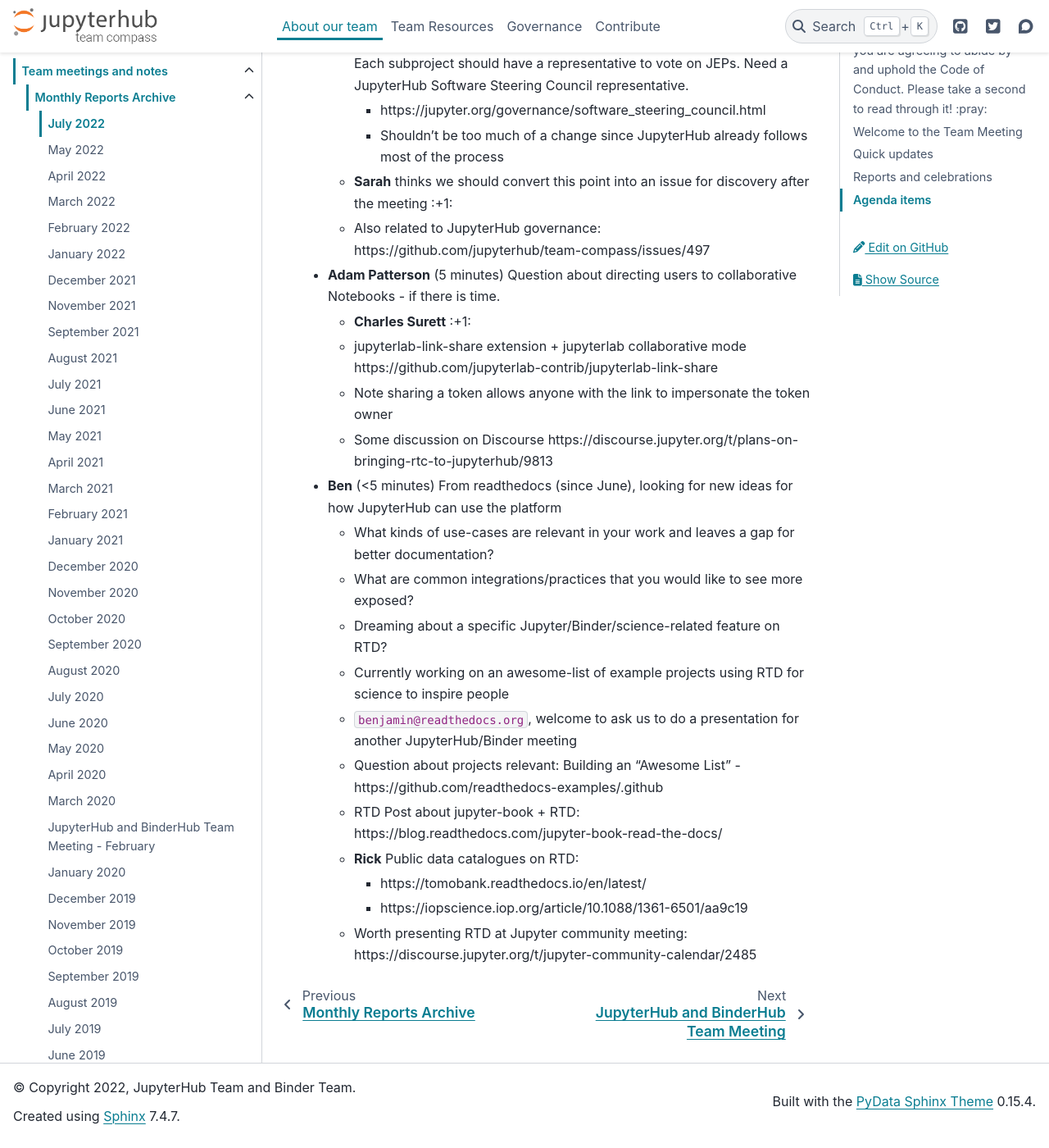
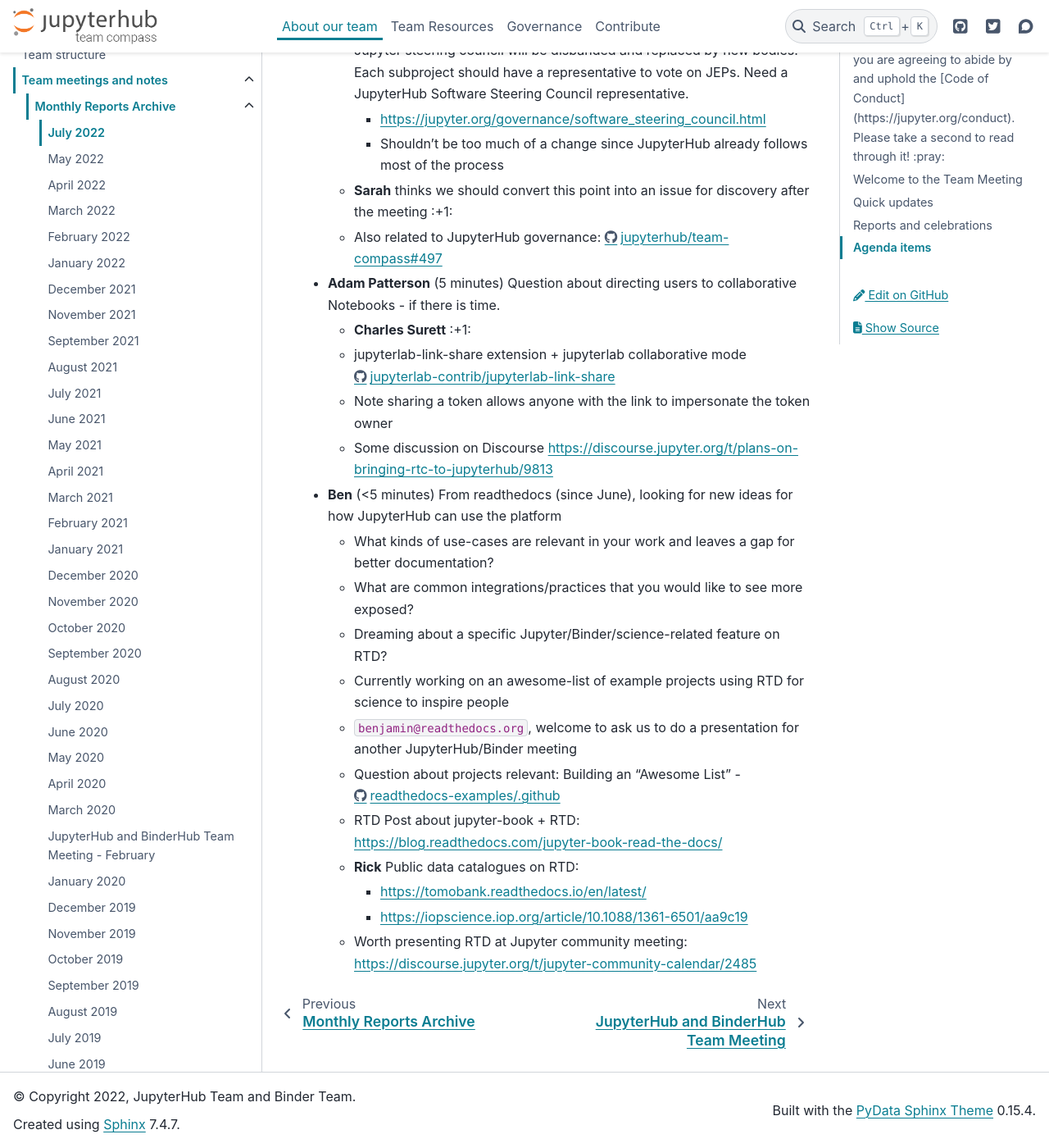
Before and after one commit to jupyterhub/team-compass, a Sphinx documentation site: the page built from docs/meetings/community/2022-07-19.md, in a window 1280 px wide and 1400 px high, scrolled down 3215 px. Shown: the whole window at 82% size. Built offline with Sphinx 7.4.7 and the PyData theme 0.15.4, drawn with Linux system fonts in a browser that asks for light colours; some of the changed text lies outside the part shown.

Commit message:
Link bare URLs

```diff
--- a/docs/meetings/community/2022-07-19.md
+++ b/docs/meetings/community/2022-07-19.md
@@ -2,13 +2,13 @@
 
 - **Date:** Tuesday 19th July 2022
 - **Time:** 5PM UTC
-  - **Your timezone:** https://arewemeetingyet.com/UTC/2022-07-19/17:00/Hubs-Team-Meeting
-- **Video conference link:** https://meet.jit.si/HubsTeamMeeting
-- **This HackMD:** https://hackmd.io/@sgibson91/hubs-team-meeting
-- **GitHub issue:** https://github.com/jupyterhub/team-compass/issues/535
-- **Calendar for future meetings:** https://jupyterhub-team-compass.readthedocs.io/en/latest/meetings/index.html#meeting-calendar
+  - **Your timezone:** <https://arewemeetingyet.com/UTC/2022-07-19/17:00/Hubs-Team-Meeting>
+- **Video conference link:** <https://meet.jit.si/HubsTeamMeeting>
+- **This HackMD:** <https://hackmd.io/@sgibson91/hubs-team-meeting>
+- **GitHub issue:** <https://github.com/jupyterhub/team-compass/issues/535>
+- **Calendar for future meetings:** <https://jupyterhub-team-compass.readthedocs.io/en/latest/meetings/index.html#meeting-calendar>
 
-#### By participating in this meeting, you are agreeing to abide by and uphold the [Code of Conduct](https://jupyter.org/conduct). Please take a second to read through it! :pray:
+#### By participating in this meeting, you are agreeing to abide by and uphold the [Code of Conduct](<https://jupyter.org/conduct).> Please take a second to read through it! :pray:
 
 ## Welcome to the Team Meeting
 
@@ -37,9 +37,9 @@
 
 - **Callum** apologies, cannot attend today. My update is that I am going to redeploy Turing's binder to uk south this Friday (22nd). Hopefully a redeployment surmounts the Turing cluster's intermittency issues and we can get it back online.
 - **Sarah** I will be officially starting in the role of JupyterHub Community Strategic Lead from August 1 at 0.5 FTE. Chris and I will be discussing a 1-/3-/6-month roadmap later this month that I will share with y'all and then I will begin to share more details of how folk can get involved.
-    - Issue: https://github.com/jupyterhub/team-compass/issues/536
+    - Issue: <https://github.com/jupyterhub/team-compass/issues/536>
 - **Benjamin** Quick hello from Read the Docs (a platform that often hosts Jupyter Book), we're building resources for (data) science community and would love to hear back.
-- **Simon** Z2JH 2.0.0-beta.1 almost (hopefully) ready https://github.com/jupyterhub/zero-to-jupyterhub-k8s/pull/2528/
+- **Simon** Z2JH 2.0.0-beta.1 almost (hopefully) ready <https://github.com/jupyterhub/zero-to-jupyterhub-k8s/pull/2528/>
 - **Arnim** Mybinder federation support by GESIS save till end of 2022. Thinking about how to make the funtionallity of the [persistent binderHub](https://github.com/gesiscss/persistent_binderhub) more accessible in cooperation with [2i2c](https://github.com/2i2c-org/infrastructure/issues/1382), [NFDI](https://www.nfdi.de/?lang=en), and [CESSDA](https://www.cessda.eu/).
 - Intro from Dell? 👍
     - Hoping to make contributions
@@ -57,7 +57,7 @@
 
 - **Session Chair** (2m): Assigning a notetaker - volunteers welcome!
     - Notetaker: Simon
-- **Min** (~5min) JupyterHub 3.0 https://github.com/jupyterhub/jupyterhub/issues/3982
+- **Min** (~5min) JupyterHub 3.0 <https://github.com/jupyterhub/jupyterhub/issues/3982>
     - Ready to make a release, fairly small but will be a major release (3.0.0) due to dropping Python 3.6 and a database upgrade step. No breaking API changes. Roles and scopes updated, one remaining PR.
     - Alembic manages database upgrades (including across multiple major releases)
     - **Eric** Add changelog entries when opening breaking PRs to help with release process
@@ -69,24 +69,24 @@
 - **A. T. Darian** (5 minutes): Jupyter calendar question, Software Steering Council representative
     - JupyterHub meetings are not on the sahred Jupyter calendar. OK to duplicate, or to drop the JupyterHub calendar? Access to Jupyter calendar can be granted to whoever needs it
     - Lots of Jupyter projects are now using team-compass setup. Current Jupyter steering council will be disbanded and replaced by new bodies. Each subproject should have a representative to vote on JEPs. Need a JupyterHub Software Steering Council representative.
-        - https://jupyter.org/governance/software_steering_council.html
+        - <https://jupyter.org/governance/software_steering_council.html>
         - Shouldn't be too much of a change since JupyterHub already follows most of the process
     - **Sarah** thinks we should convert this point into an issue for discovery after the meeting :+1:
-    - Also related to JupyterHub governance: https://github.com/jupyterhub/team-compass/issues/497
+    - Also related to JupyterHub governance: <https://github.com/jupyterhub/team-compass/issues/497>
 - **Adam Patterson** (5 minutes) Question about directing users to collaborative Notebooks - if there is time.
     - **Charles Surett** :+1:
-    - jupyterlab-link-share extension + jupyterlab collaborative mode https://github.com/jupyterlab-contrib/jupyterlab-link-share
+    - jupyterlab-link-share extension + jupyterlab collaborative mode <https://github.com/jupyterlab-contrib/jupyterlab-link-share>
     - Note sharing a token allows anyone with the link to impersonate the token owner
-    - Some discussion on Discourse https://discourse.jupyter.org/t/plans-on-bringing-rtc-to-jupyterhub/9813
+    - Some discussion on Discourse <https://discourse.jupyter.org/t/plans-on-bringing-rtc-to-jupyterhub/9813>
 - **Ben** (<5 minutes) From readthedocs (since June), looking for new ideas for how JupyterHub can use the platform
     - What kinds of use-cases are relevant in your work and leaves a gap for better documentation?
     - What are common integrations/practices that you would like to see more exposed?
     - Dreaming about a specific Jupyter/Binder/science-related feature on RTD?
     - Currently working on an awesome-list of example projects using RTD for science to inspire people
     - `benjamin@readthedocs.org`, welcome to ask us to do a presentation for another JupyterHub/Binder meeting
-    - Question about projects relevant: Building an "Awesome List" - https://github.com/readthedocs-examples/.github
-    - RTD Post about jupyter-book + RTD: https://blog.readthedocs.com/jupyter-book-read-the-docs/
+    - Question about projects relevant: Building an "Awesome List" - <https://github.com/readthedocs-examples/.github>
+    - RTD Post about jupyter-book + RTD: <https://blog.readthedocs.com/jupyter-book-read-the-docs/>
     - **Rick** Public data catalogues on RTD:
-        - https://tomobank.readthedocs.io/en/latest/
-        - https://iopscience.iop.org/article/10.1088/1361-6501/aa9c19
-    - Worth presenting RTD at Jupyter community meeting: https://discourse.jupyter.org/t/jupyter-community-calendar/2485
+        - <https://tomobank.readthedocs.io/en/latest/>
+        - <https://iopscience.iop.org/article/10.1088/1361-6501/aa9c19>
+    - Worth presenting RTD at Jupyter community meeting: <https://discourse.jupyter.org/t/jupyter-community-calendar/2485>
```
